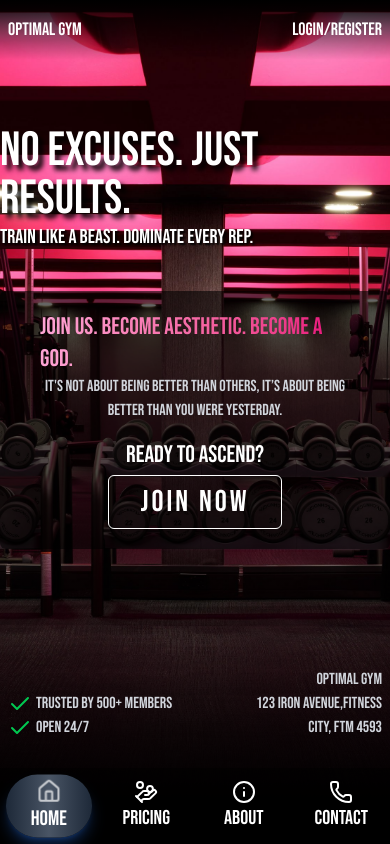
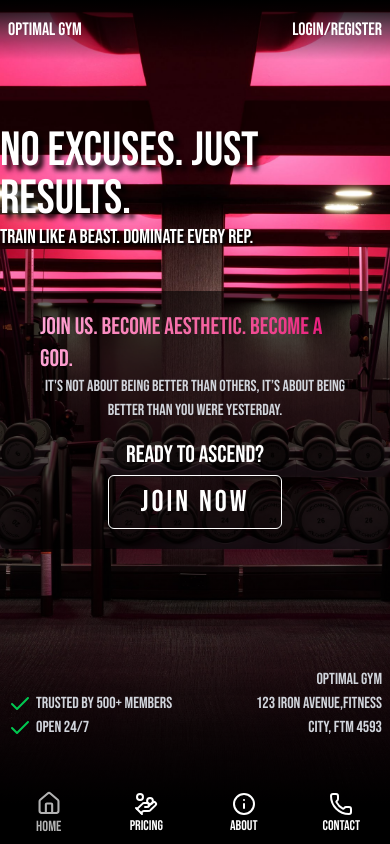
Before and after one commit to qzyx/optimal-gym-client, a Next.js app: page / in a window 390 px wide. Shown: the top 844 px of the page. Built offline with nearby package versions, Linux system fonts and the light colour scheme.

Commit message:
css for mobile navbar

```diff
--- a/src/components/NavBar.tsx
+++ b/src/components/NavBar.tsx
@@ -97,26 +97,20 @@ const NavBar = () => {
         ))}
       </nav>
 
-      <nav className="fixed bottom-0 w-full  md:hidden flex justify-center bg-black/50 text-white p-1  font-bebas text-lg z-10">
+      <nav className="fixed bottom-0 w-full  md:hidden flex justify-center  text-white px-1  font-bebas text-lg z-10">
         <div className=" flex items-center  gap-4  w-full justify-evenly p-1 ">
           {links.map((link: LinkType, idx) => (
             <a
               href={`/#${link.url}`}
               className={`text-white text-xl flex flex-col items-center cursor-pointer flex-1 py-1 transition-all duration-300 ${
                 activeSection === link.url
-                  ? "bg-gradient-to-r from-gray-800 via-gray-600 to-gray-800 rounded-full shadow-lg shadow-blue-500/30 scale-105"
+                  ? " rounded-full shadow-lg  scale-105 animate-pulse"
                   : "hover:bg-black/30 hover:rounded-full"
               }`}
               key={link.name || idx}
             >
-              <span
-                className={
-                  activeSection === link.url ? "text-white animate-pulse" : ""
-                }
-              >
-                {link.icon}
-              </span>
-              <span>{link.name}</span>
+              <span>{link.icon}</span>
+              <span className="text-sm">{link.name}</span>
             </a>
           ))}
         </div>
```
